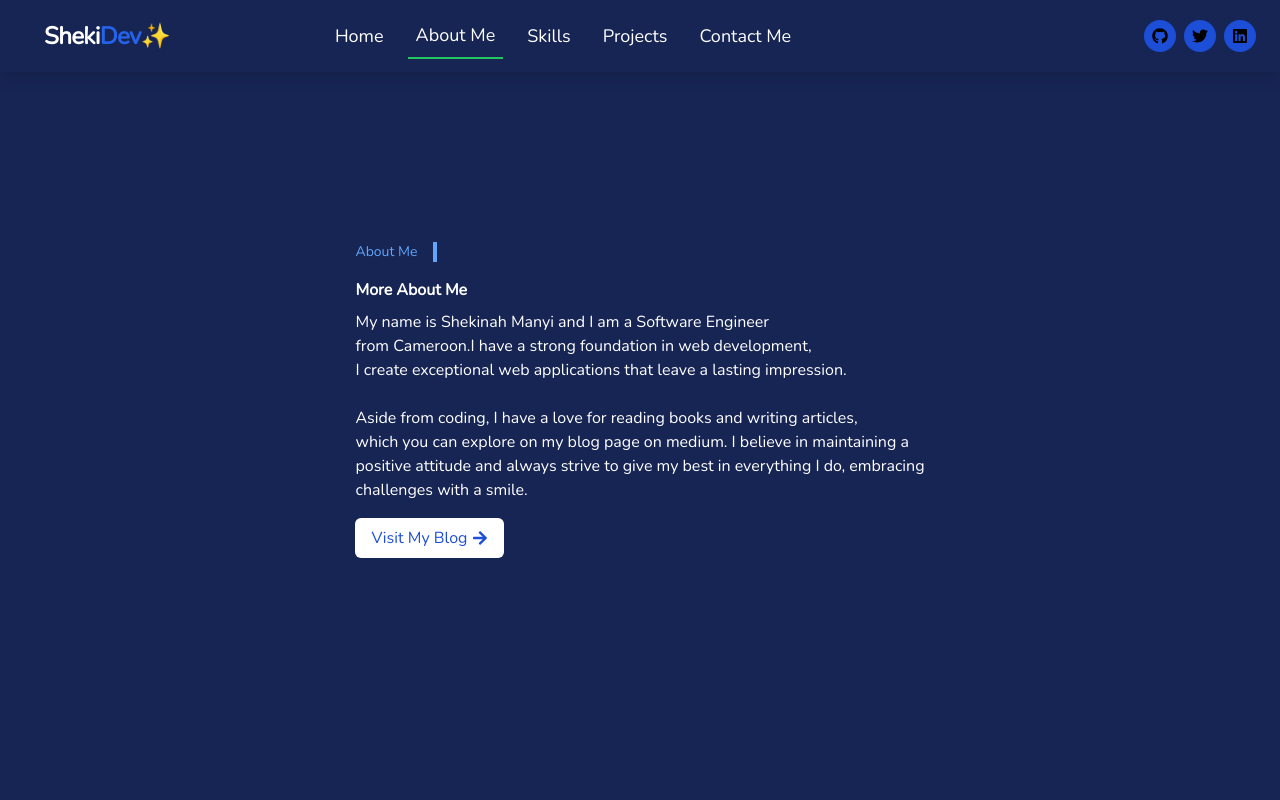
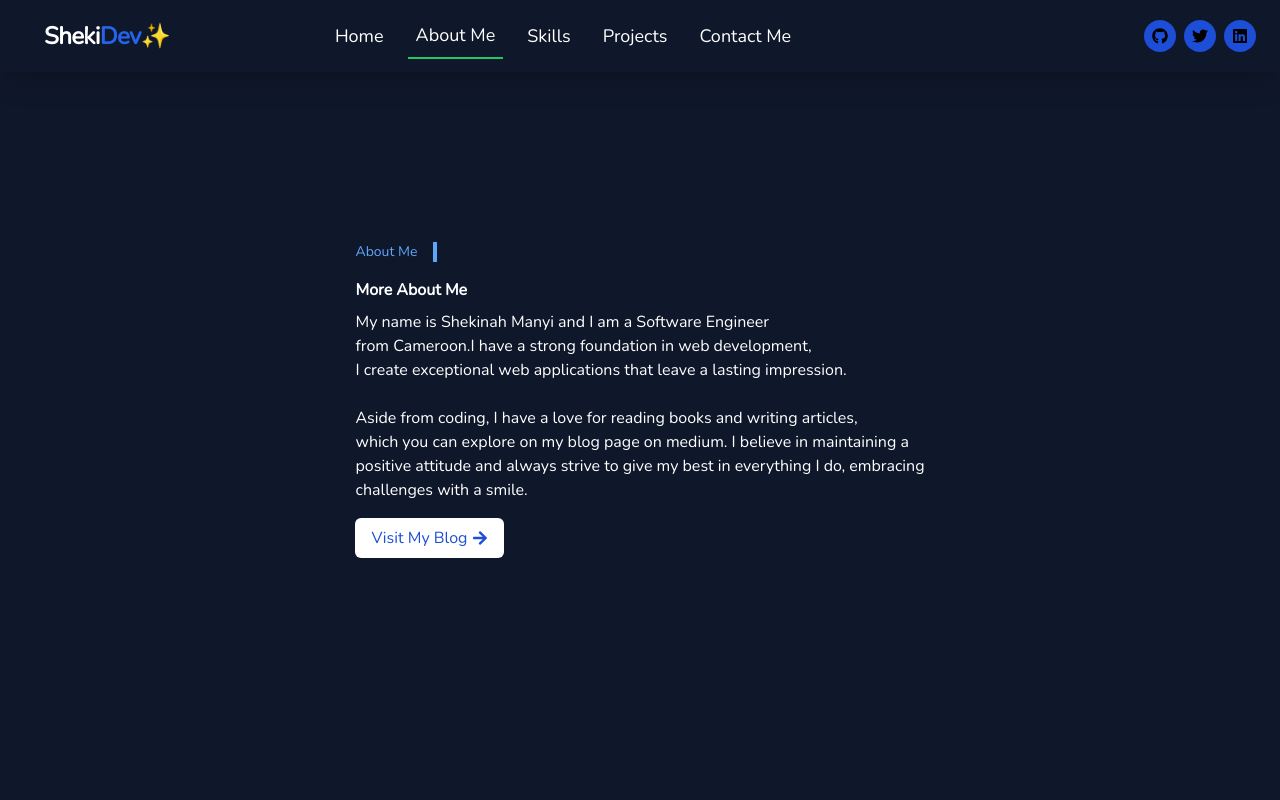
Before and after one commit to shekinahmanyi/portfolio-website2, a React (Create React App) app in the folder portfolio-site/: page /about in a window 1280 px wide. Shown: the top 800 px of the page. Built offline with nearby package versions, Linux system fonts and the light colour scheme.

Commit message:
Adjusted the colors of the site

```diff
--- a/portfolio-site/src/components/Navbar.jsx
+++ b/portfolio-site/src/components/Navbar.jsx
@@ -21,7 +21,7 @@ function Navbar() {
   };
 
   return (
-    <nav className="navbar bg-blue-950 text-neutral-content fixed top-0 inset-x-0 z-50 shadow-lg ">
+    <nav className=" bg-slate-900 text-neutral-content fixed inset-x-0 z-50 shadow-xl ">
       <div className="container mx-auto px-6 flex items-center font-nunito justify-between">
         <div className="px-5 text-2xl mb-5 mt-5 font-bold">
           <span className="text-white tracking-tight">
--- a/portfolio-site/src/pages/About.jsx
+++ b/portfolio-site/src/pages/About.jsx
@@ -5,7 +5,7 @@ function About() {
   const blogUrl = "https://medium.com/@shekinahmanyi";
 
   return (
-    <div className="bg-blue-950 min-h-screen flex items-center justify-center">
+    <div className="bg-slate-900 min-h-screen flex items-center justify-center">
       <div className="font-nunito p-8 ">
         <div className="flex items-center mb-4 h-full">
           <div className="border-r-4 border-blue-400 pr-4">
@@ -30,6 +30,7 @@ function About() {
           do, embracing
           <br />
           challenges with a smile.
+
         </p>
         <a href={blogUrl} target="_blank" rel="noopener noreferrer">
           <button className="transition ease-in-out delay-150 hover:-translate-y-1 hover:scale-110 bg-white text-blue-700 px-4 py-2 rounded-md flex items-center mt-4">
--- a/portfolio-site/src/pages/Contact.jsx
+++ b/portfolio-site/src/pages/Contact.jsx
@@ -9,7 +9,7 @@ import {
 
 function Contact() {
   return (
-    <div className="bg-blue-950 min-h-screen flex items-center justify-center">
+    <div className="bg-slate-900 min-h-screen flex items-center justify-center">
       <div className="container flex flex-col items-center font-nunito">
         <h1 className="text-3xl text-blue-400 text-center font-bold mt-24">
           Contact Me!
--- a/portfolio-site/src/pages/Home.jsx
+++ b/portfolio-site/src/pages/Home.jsx
@@ -7,7 +7,7 @@ function Home() {
     "https://drive.google.com/file/d/1AK_o6heXsa-WOqLOcajJNPNTYVoaw6m-/view?usp=sharing";
 
   return (
-    <div className="bg-blue-950 min-h-screen flex items-center justify-center">
+    <div className="bg-slate-900 min-h-screen flex items-center justify-center ">
       <div className="rounded-lg max-w-md w-full sm:w-auto">
         <div className="w-48 h-48 mx-auto mb-2">
           <img
--- a/portfolio-site/src/pages/Projects.jsx
+++ b/portfolio-site/src/pages/Projects.jsx
@@ -9,7 +9,7 @@ import { FaArrowRight } from "react-icons/fa";
 
 function Projects() {
   return (
-    <div className="bg-blue-950 min-h-screen flex flex-col items-center justify-center">
+    <div className="bg-slate-900 min-h-screen flex flex-col items-center justify-center">
       <div className="container mx-auto font-nunito">
         <h1 className="text-3xl text-blue-400 text-center font-bold mt-28">
           Completed Projects
--- a/portfolio-site/src/pages/Skills.jsx
+++ b/portfolio-site/src/pages/Skills.jsx
@@ -10,7 +10,7 @@ import flutter from '../images/flutter.png'
 
 function Skills() {
   return (
-    <div className="bg-blue-950 min-h-screen flex flex-col items-center justify-center">
+    <div className="bg-slate-900 min-h-screen flex flex-col items-center justify-center">
       <h1 className="text-blue-400 text-center text-2xl p-8 font-nunito mb-4 font-bold mt-24">Tools / Technologies</h1>
 
       <div className="grid grid-cols-2 sm:grid-cols-2 md:grid-cols-4 gap-8 font-nunito mb-8 font-bold">
```
